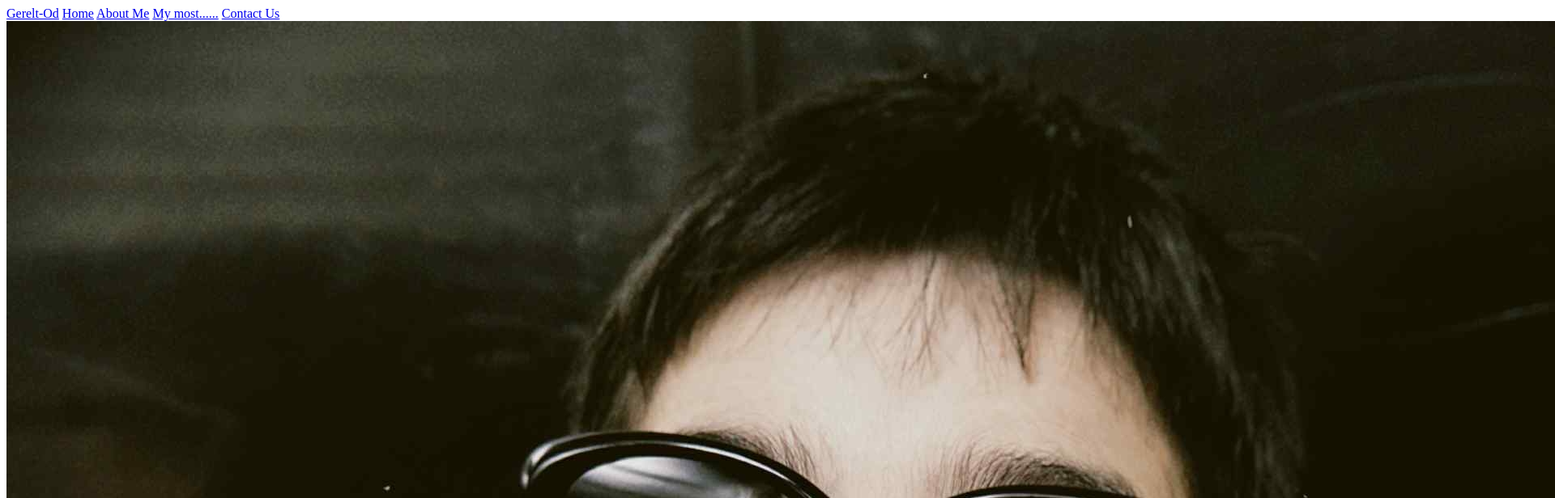
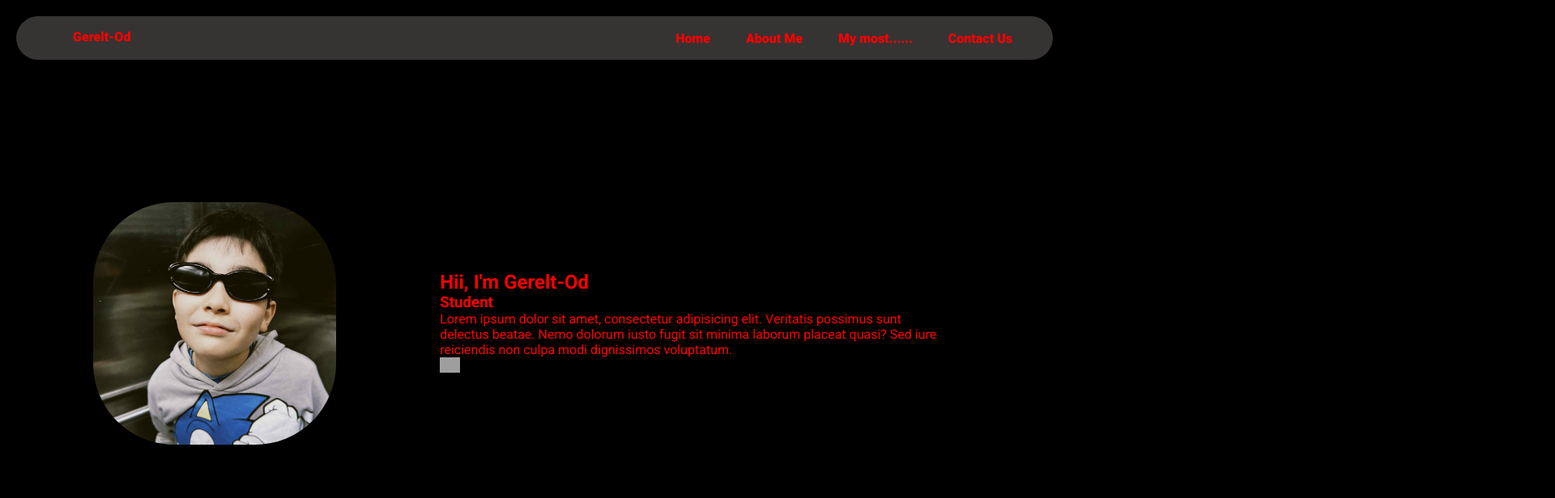
Before and after one commit to Bilstee/Portfolio, a plain HTML site: page index.html in a window 1280 px wide. Shown: the top 616 px of the page at 81% size, 1920 px wide, since content can reach past the window. Drawn offline with Linux system fonts and the light colour scheme; grey boxes are pictures that could not be loaded.

Commit message:
Design Changed

```diff
--- a/index.html
+++ b/index.html
@@ -1,27 +1,38 @@
 <!DOCTYPE html>
 <html lang="en">
+
 <head>
     <meta charset="UTF-8">
     <meta name="viewport" content="width=device-width, initial-scale=1.0">
     <title>My portfolio</title>
     <link rel="stylesheet" href="./style.css">
 </head>
+
 <body>
     <header>
-        <a href="#">Gerelt-Od</a>
-        <a href="#" class="active">Home</a>
-        <a href="#">About Me</a>
-        <a href="#">My most......</a>
-        <a href="#">Contact Us</a>
+        <a href="#" class="logo">Gerelt-Od</a>
+        <nav>
+            <a href="#" class="active">Home</a>
+            <a href="#">About Me</a>
+            <a href="#">My most......</a>
+            <a href="#">Contact Us</a>
+        </nav>
     </header>
     <section class="home">
-        <img src="./Mee GG.jpg" alt="">
+        <img src="./Mee GG.jpg" alt="" class="avatar">
         <div class="home-content">
             <h1>Hii, I'm <span>Gerelt-Od</span></h1>
             <h3 class="typing-text">Student</h3>
-            <p>Lorem ipsum dolor sit amet, consectetur adipisicing elit. Veritatis possimus sunt delectus beatae. Nemo dolorum iusto fugit sit minima laborum placeat quasi? Sed iure reiciendis non culpa modi dignissimos voluptatum.</p>
-            </h3>
+            <p>Lorem ipsum dolor sit amet, consectetur adipisicing elit. Veritatis possimus sunt delectus beatae. Nemo
+                dolorum iusto fugit sit minima laborum placeat quasi? Sed iure reiciendis non culpa modi dignissimos
+                voluptatum.</p>
+            <div class="social-icons">
+                <a href="">
+                    <img src="https://cdn-icons-png.flaticon.com/512/17753/17753198.png" alt="" width="25px">
+                </a>
+            </div>
         </div>
     </section>
 </body>
+
 </html>
--- a/style.css
+++ b/style.css
@@ -0,0 +1,80 @@
+@import url('https://fonts.googleapis.com/css2?family=Roboto:ital,wght@0,100..900;1,100..900&display=swap');
+
+* {
+    font-family: 'Roboto', sans-serif;
+    margin: 0;
+    padding: 0;
+    box-sizing: border-box;
+    text-decoration: none;
+    border: none;
+    outline: none;
+}
+
+body {
+    width: 100%;
+    height: 100vh;
+    overflow-x: hidden;
+    background-color: black;
+    color: red;
+}
+
+header {
+    /* margin-top: 20px;
+    margin-left: 20px;
+    margin-right: 200px; */
+    margin: 20px;
+    position: fixed;
+    width: 100%;
+    background-color: transparent;
+    display: flex;
+    justify-content: space-between;
+    align-items: center;
+    z-index: 100;
+    filter: drop-shadow(10px);
+    padding: 16px 50px;
+    background-color: rgb(54, 51, 51);
+    border-radius: 100px;
+
+}
+
+.logo {
+    cursor: pointer;
+    transition: 0.5s ease;
+    color: red
+}
+
+.logo:hover {
+    transform: scale(1.1);
+}
+
+header a {
+    margin-left: 20px;
+    color: rgb(255, 0, 0);
+    transition: 0.3s ease;
+    border-bottom: 3px solid transparent;
+    font-weight: 900;
+}
+
+nav a {
+    margin-left: 40px;
+}
+
+header a:hover {
+    color: red;
+    border-bottom: 3px solid red;
+}
+
+.home {
+    min-height: 100vh;
+    padding: 5rem 9%;
+    display: flex;
+    justify-content: center;
+    align-items: center;
+    gap: 8rem;
+    background-color: black;
+}
+
+.home .avatar {
+    width: 300px;
+    border-radius: 100px;
+}
```
